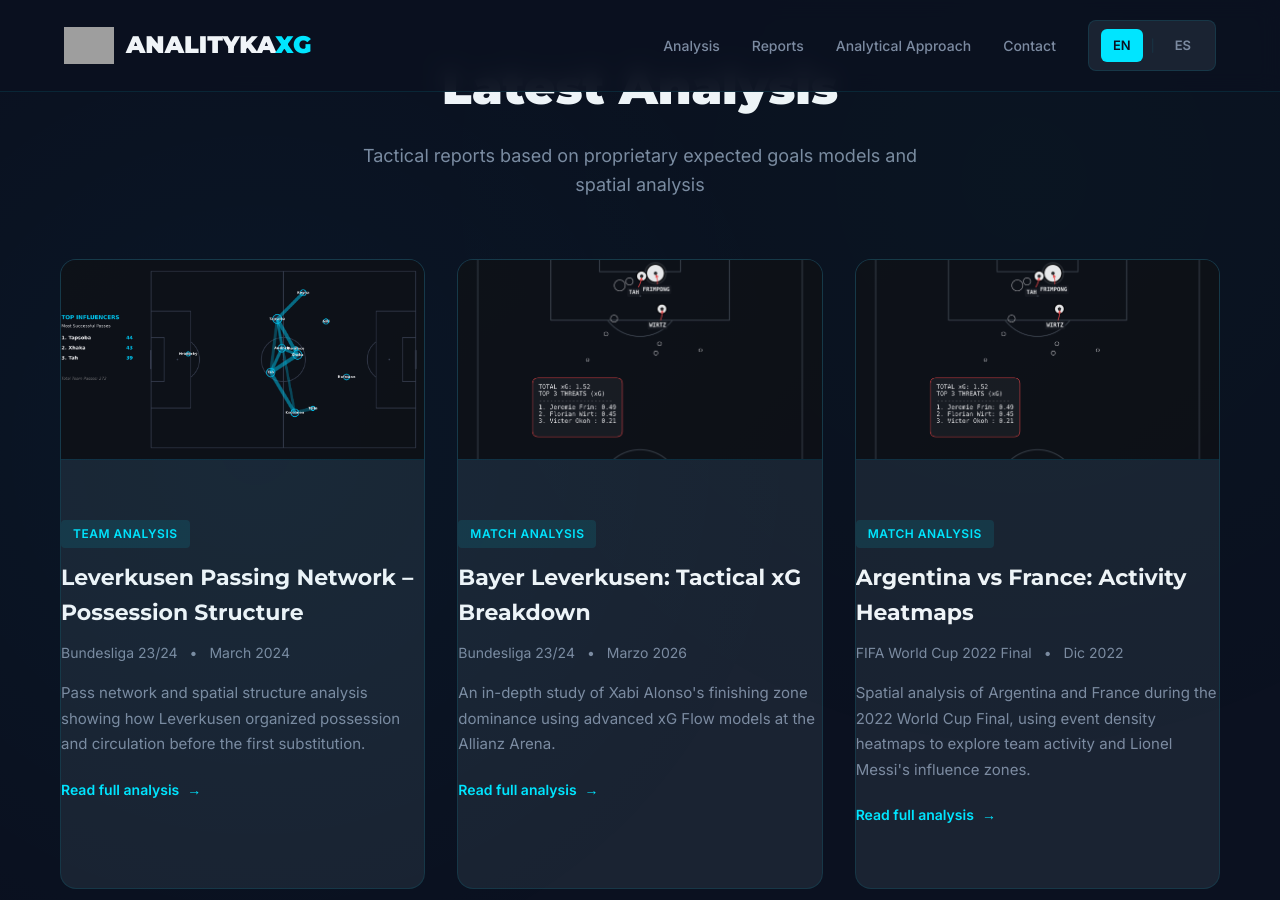
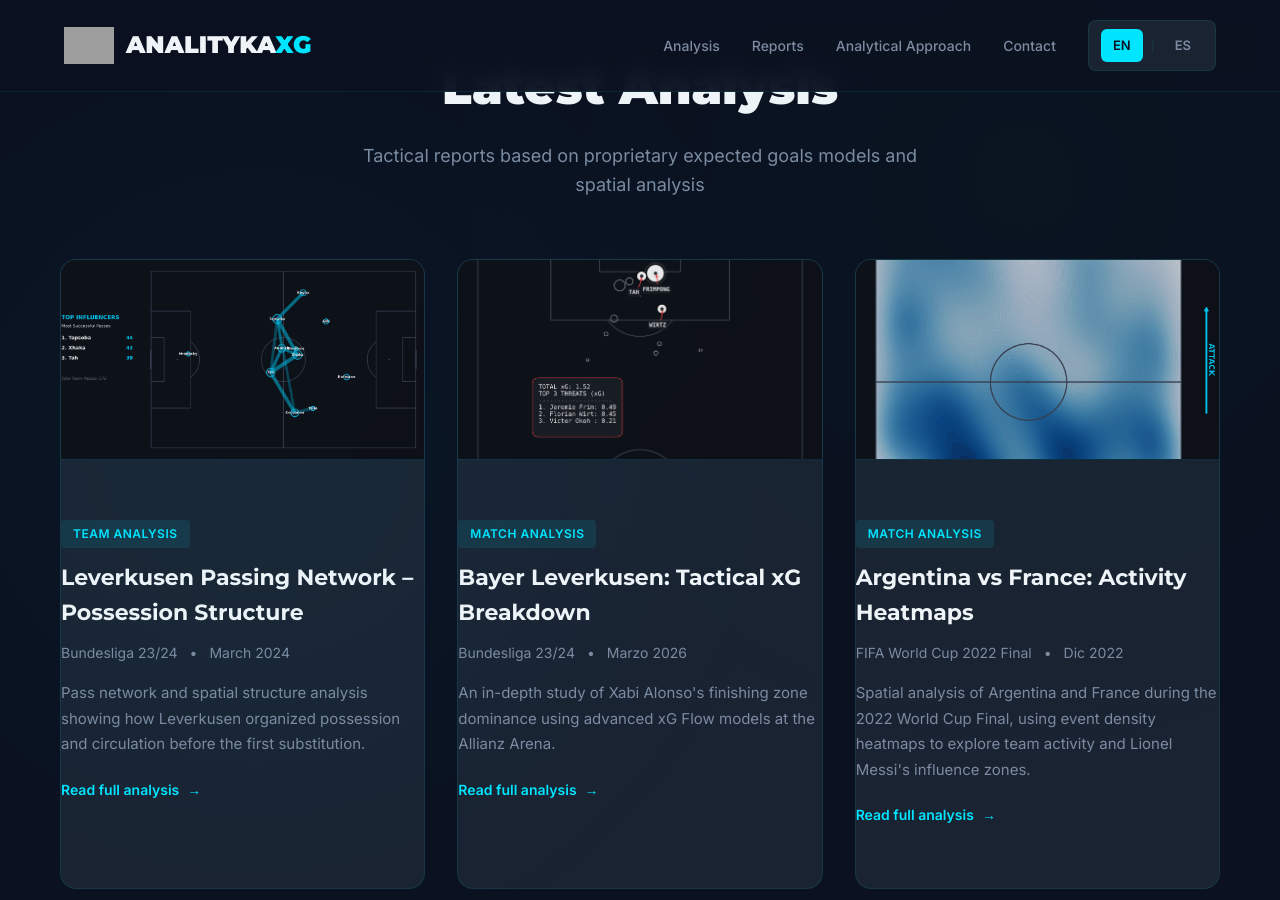
Before and after one commit to Fiallos77/analitykaXG, a Jekyll site: the page built from index.md, in a window 1280 px wide and 900 px high, scrolled down 1406 px. Built offline with Jekyll 4.4.1, drawn with Linux system fonts in a browser that asks for light colours; grey boxes are pictures that could not be loaded.

Commit message:
Update image source for Argentina vs France report

```diff
--- a/index.md
+++ b/index.md
@@ -89,7 +89,7 @@ lang: en
         <!-- Card 3: Argentina vs Francea-->
         <a href="{{ site.baseurl }}/reports/BayerLeverkusenvsBayernMunich" class="report-card">
             <div class="report-thumbnail">
-                <img src="{{ site.baseurl }}/assets/images/shot_map_final_leverkusen.png" alt="Leverkusen Shot Map">
+                <img src="{{ site.baseurl }}/assets/images/heatmap_argentina.png" alt="Leverkusen Shot Map">
             </div>
             <div class="report-content">
                 <span class="report-tag">Match Analysis</span>
```
